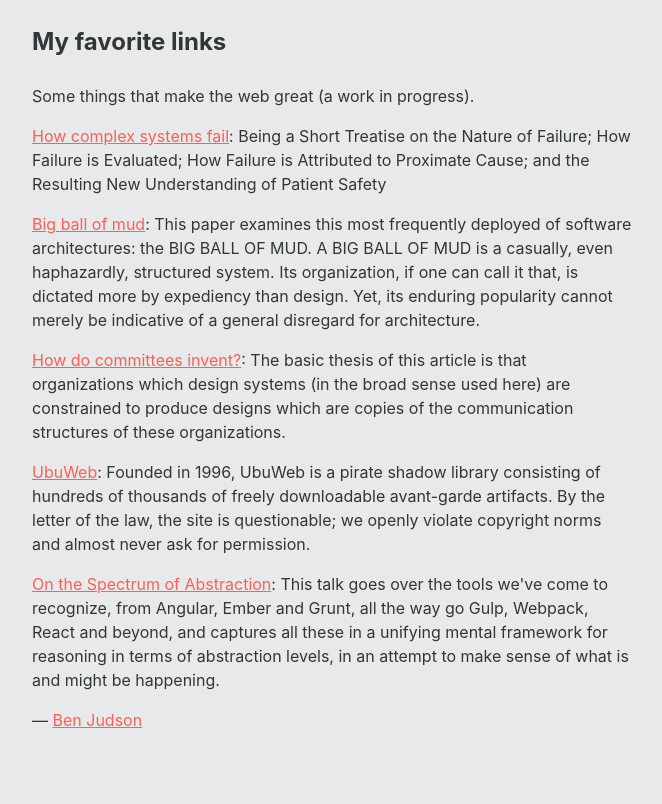
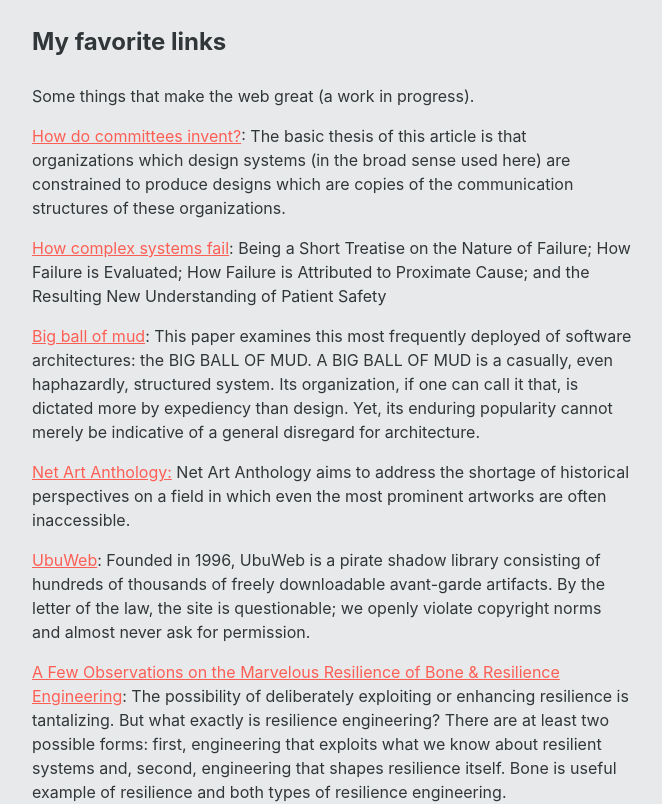
Before and after one commit to bjudson/shiftingedges, a SvelteKit app: page /links in a window 1280 px wide. Shown: the top 804 px of the page, without its empty margins (308-970 px from the left). Built offline with nearby package versions, Linux system fonts and the light colour scheme.

Commit message:
update links page

```diff
--- a/src/routes/links/+page.svelte
+++ b/src/routes/links/+page.svelte
@@ -16,6 +16,15 @@
 
     <ul>
       <li>
+        <a href="https://melconway.com/research/committees.html"
+          >How do committees invent?</a
+        >: The basic thesis of this article is that organizations which design
+        systems (in the broad sense used here) are constrained to produce
+        designs which are copies of the communication structures of these
+        organizations.
+      </li>
+
+      <li>
         <a href="https://how.complexsystems.fail/">How complex systems fail</a>:
         Being a Short Treatise on the Nature of Failure; How Failure is
         Evaluated; How Failure is Attributed to Proximate Cause; and the
@@ -32,12 +41,9 @@
       </li>
 
       <li>
-        <a href="https://melconway.com/research/committees.html"
-          >How do committees invent?</a
-        >: The basic thesis of this article is that organizations which design
-        systems (in the broad sense used here) are constrained to produce
-        designs which are copies of the communication structures of these
-        organizations.
+        <a href="https://anthology.rhizome.org/">Net Art Anthology:</a> Net Art Anthology
+        aims to address the shortage of historical perspectives on a field in which
+        even the most prominent artworks are often inaccessible.
       </li>
 
       <li>
@@ -46,6 +52,18 @@
         downloadable avant-garde artifacts. By the letter of the law, the site
         is questionable; we openly violate copyright norms and almost never ask
         for permission.
+      </li>
+
+      <li>
+        <a href="https://youtu.be/8LbePBiOvZ4"
+          >A Few Observations on the Marvelous Resilience of Bone & Resilience
+          Engineering</a
+        >: The possibility of deliberately exploiting or enhancing resilience is
+        tantalizing. But what exactly is resilience engineering? There are at
+        least two possible forms: first, engineering that exploits what we know
+        about resilient systems and, second, engineering that shapes resilience
+        itself. Bone is useful example of resilience and both types of
+        resilience engineering.
       </li>
 
       <li>
```
